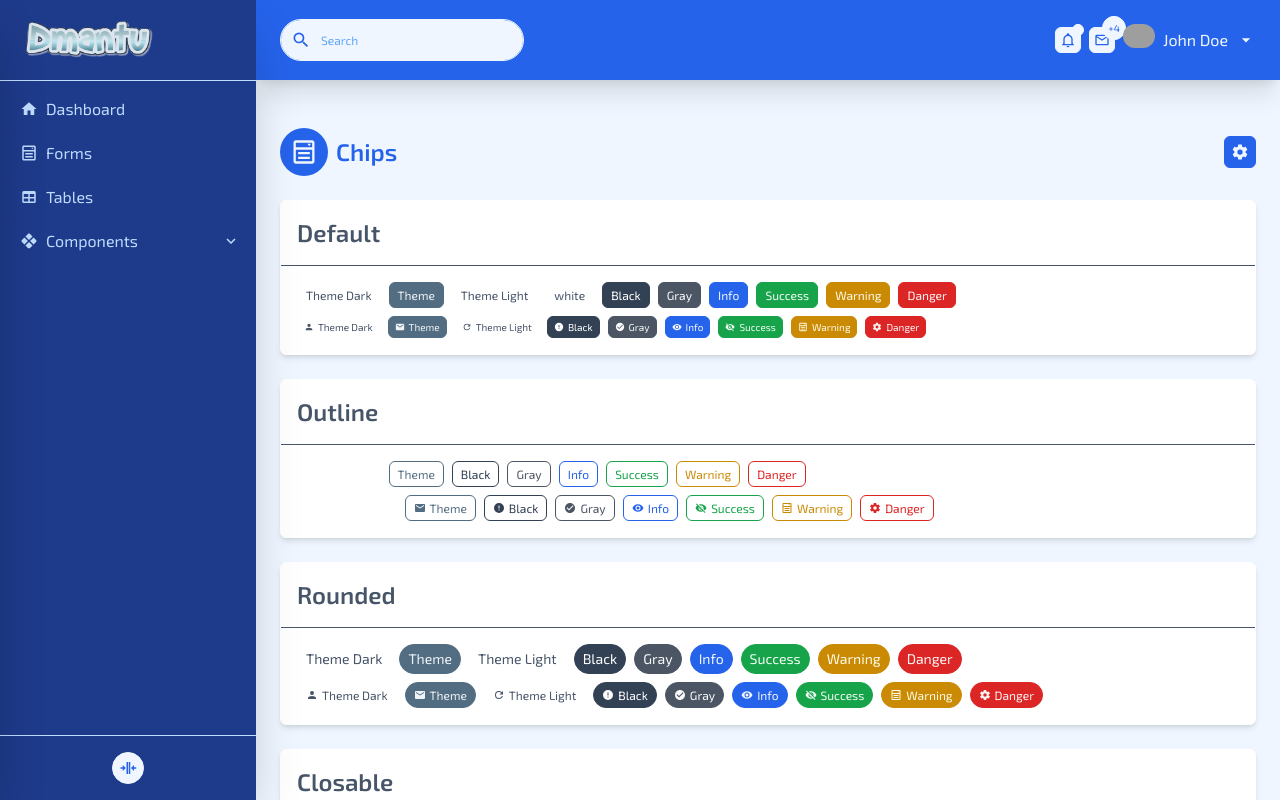
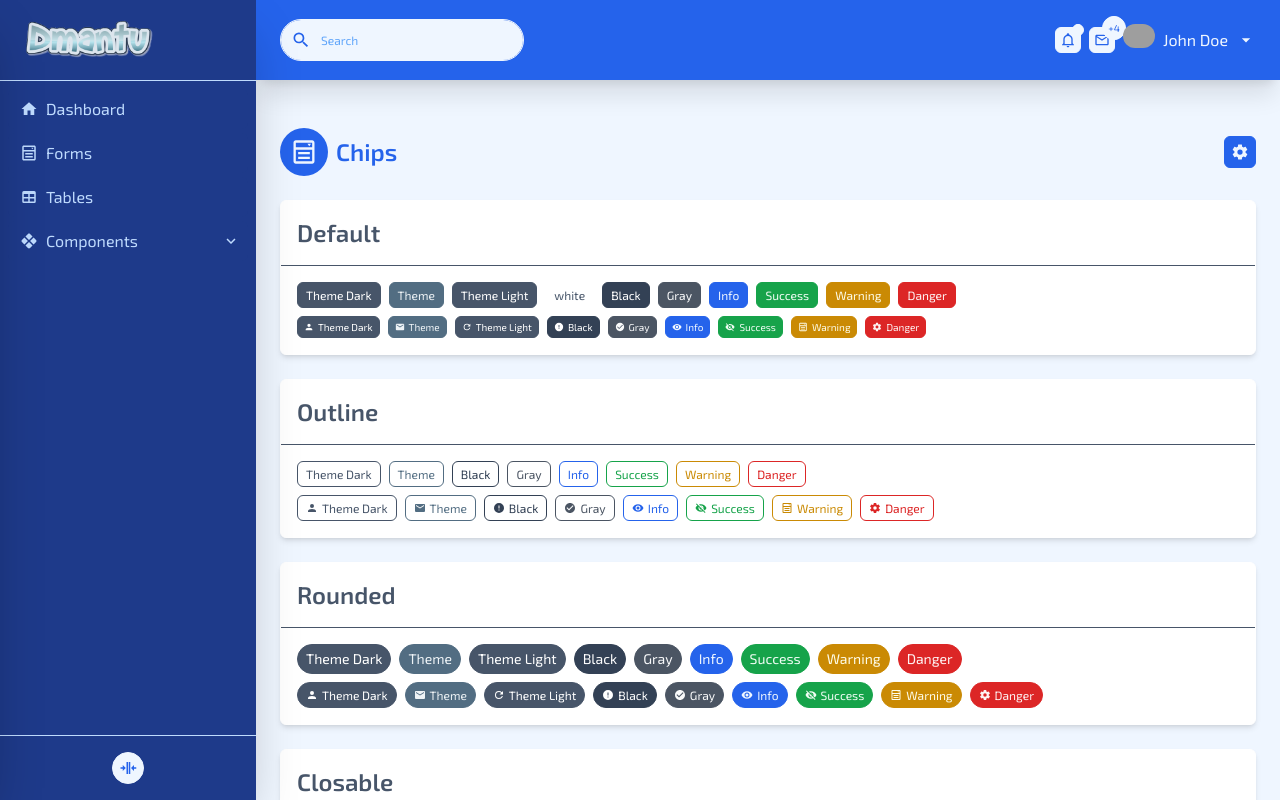
Before and after one commit to vishalkanani99/dmantu-admin, a Vue app: page /chips in a window 1280 px wide. Shown: the top 800 px of the page. Built offline with nearby package versions, Linux system fonts and the light colour scheme; grey boxes are pictures that could not be loaded.

Commit message:
modified: card body class

```diff
--- a/src/components/card/Card.vue
+++ b/src/components/card/Card.vue
@@ -63,7 +63,7 @@ const defaultStyle = computed(() => {
 
     <!-- card body -->
     <slot name="content">
-      <CardBody :scrollable="scrollable">
+      <CardBody :class="getColorInverse(color)" :scrollable="scrollable">
         <slot></slot>
       </CardBody>
     </slot>
--- a/src/components/form/Form.vue
+++ b/src/components/form/Form.vue
@@ -1,5 +1,6 @@
 <script setup>
 import Card from '../card/Card.vue';
+import { getColorInverse } from '../../composables/useTheme';
 
 const props = defineProps({
   color: String,
@@ -50,6 +51,7 @@ const emit = defineEmits(['close', 'save', 'cancel']);
           <div
             :class="[
               'p-4',
+              getColorInverse(color),
               { 'space-y-4' : !twoColumns && !threeColumns },
               { 'grid grid-cols-1 md:grid-cols-2 gap-4' : twoColumns },
               { 'grid grid-cols-1  md:grid-cols-2 lg:grid-cols-3 gap-4' : threeColumns },
```
